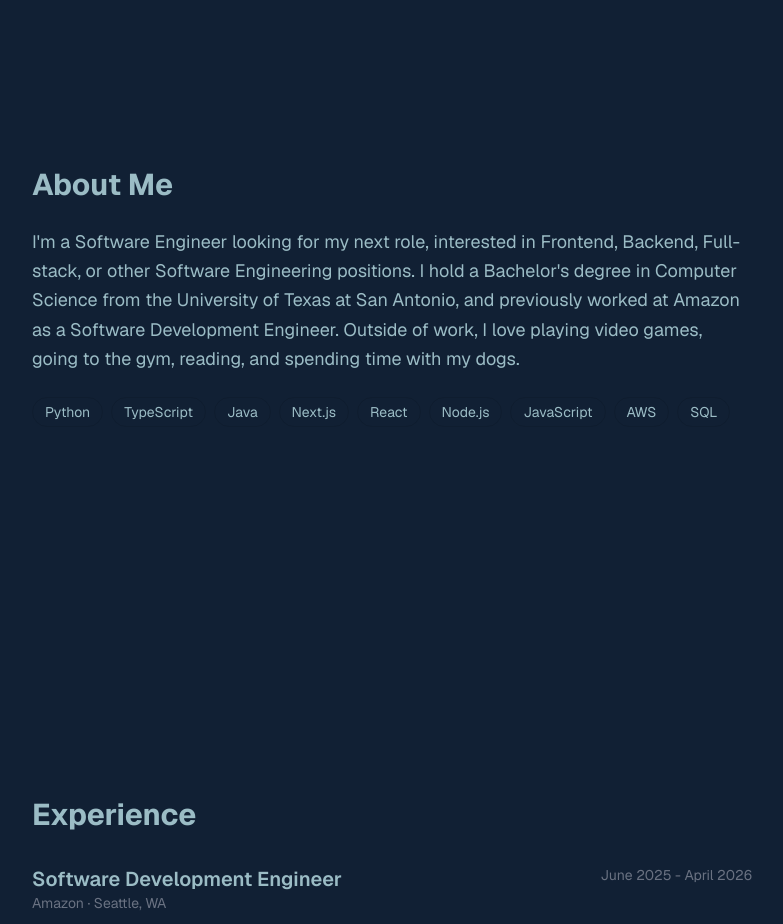
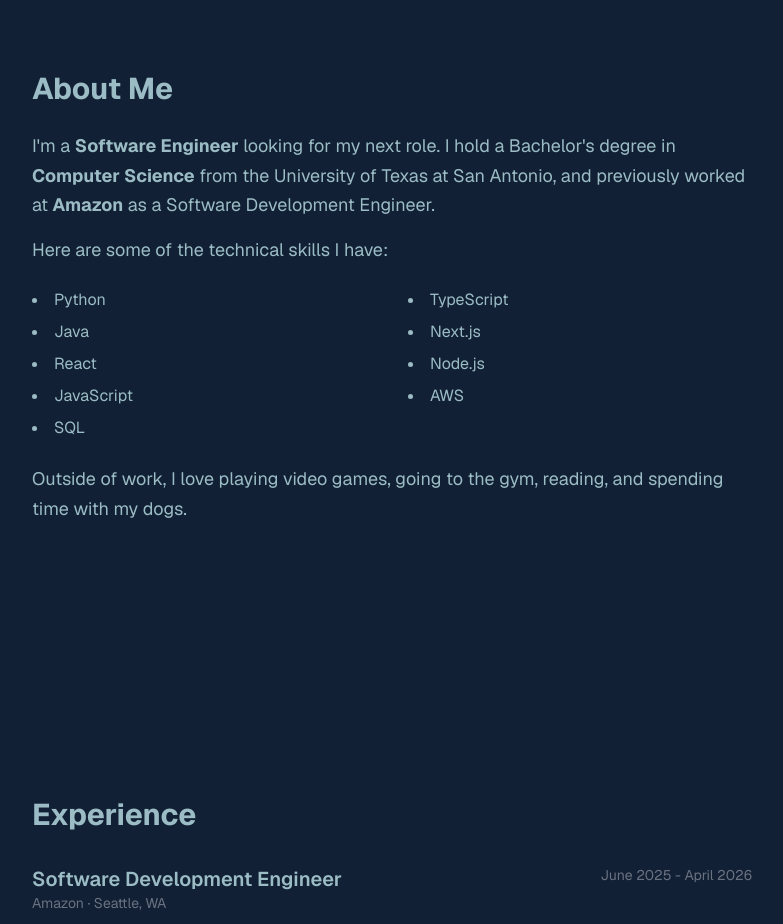
Before and after one commit to JoshuaFoate/portfolio-site, a Next.js app: page / in a window 1280 px wide. Shown: the part 960-1884 px from the top of the page, without its empty margins (248-1031 px from the left). Built offline with nearby package versions, Linux system fonts and the light colour scheme.

Commit message:
Style the about section, turning technical skills into bullet points

```diff
--- a/src/components/About.tsx
+++ b/src/components/About.tsx
@@ -14,23 +14,23 @@ export default function About() {
     return (
         <section id="about" className="min-h-screen flex flex-col justify-center px-6 max-w-3xl mx-auto">
             <h2 className="text-3xl font-bold mb-6">About Me</h2>
+            <p className="text-lg leading-relaxed mb-4">
+                I&apos;m a <strong>Software Engineer</strong> looking for my next role. I hold a Bachelor&apos;s degree in
+                <strong> Computer Science</strong> from the University of Texas at San Antonio, and previously worked at
+                <strong> Amazon</strong> as a Software Development Engineer.
+            </p>
             <p className="text-lg leading-relaxed">
-                I&apos;m a Software Engineer looking for my next role, interested in Frontend, Backend,
-                Full-stack, or other Software Engineering positions. I hold a Bachelor&apos;s degree in
-                Computer Science from the University of Texas at San Antonio, and previously worked at
-                Amazon as a Software Development Engineer. Outside of work, I love playing video games,
-                going to the gym, reading, and spending time with my dogs.
+                Here are some of the technical skills I have:
             </p>
-            <div className="flex flex-wrap gap-2 mt-6">
+            <ul className="grid grid-cols-2 gap-x-8 gap-y-2 list-disc list-inside mt-6">
                 {skills.map((skill) => (
-                    <span
-                        key={skill}
-                        className="px-3 py-1 rounded-full border border-black/10 text-sm"
-                    >
-                        {skill}
-                    </span>
+                    <li key={skill}>{skill}</li>
                 ))}
-            </div>
+            </ul>
+            <p className="text-lg leading-relaxed mt-6">
+                Outside of work, I love playing video games, going to the gym, reading, and spending time
+                with my dogs.
+            </p>
         </section>
     );
 }
```
